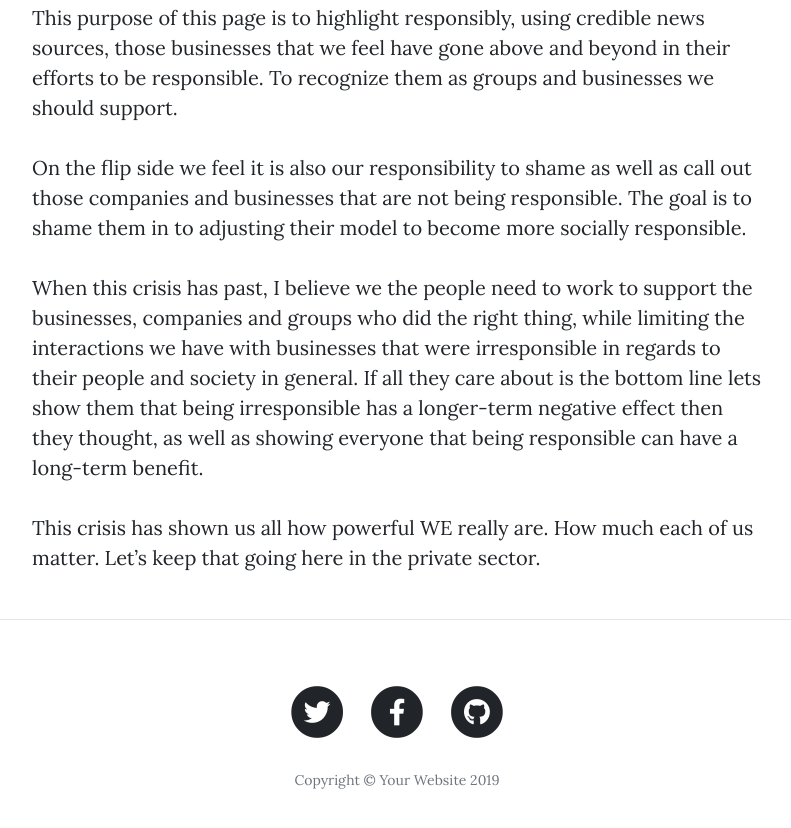
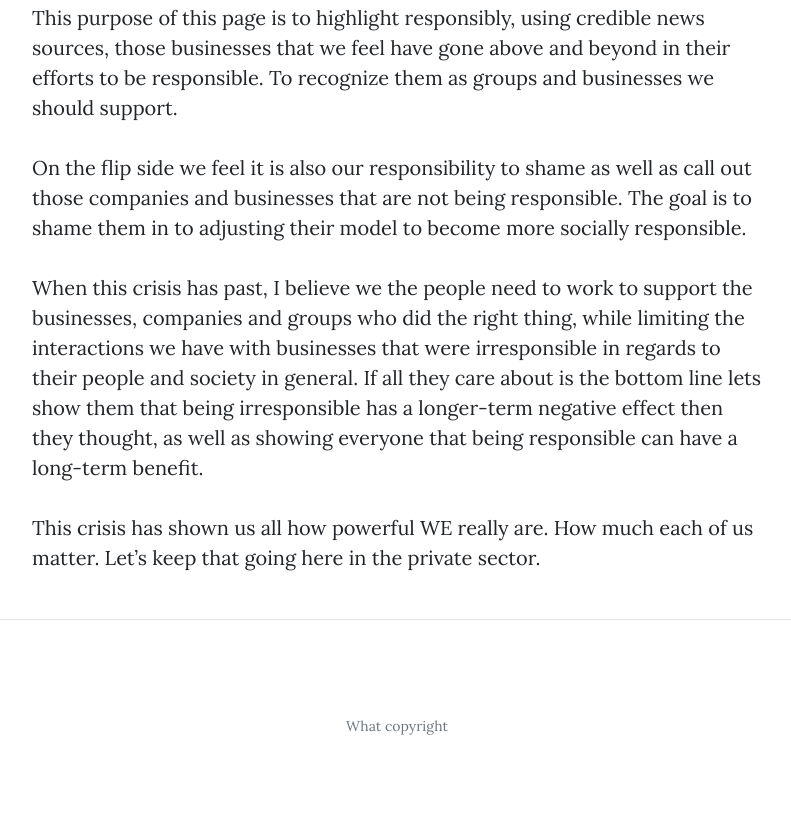
Before and after one commit to CovidBusinessList/CovidBusinessList.github.io, a plain HTML site: page about.html in a window 1280 px wide. Shown: the part 1239-2067 px from the top of the page, without its empty margins (243-1034 px from the left). After the commit the page ends 2041 px from the top, so only its background shows below. Drawn offline with nearby package versions, Linux system fonts and the light colour scheme.

Commit message:
Make pages match a bit more

```diff
--- a/about.html
+++ b/about.html
@@ -84,33 +84,7 @@
     <div class="container">
       <div class="row">
         <div class="col-lg-8 col-md-10 mx-auto">
-          <ul class="list-inline text-center">
-            <li class="list-inline-item">
-              <a href="#">
-                <span class="fa-stack fa-lg">
-                  <i class="fas fa-circle fa-stack-2x"></i>
-                  <i class="fab fa-twitter fa-stack-1x fa-inverse"></i>
-                </span>
-              </a>
-            </li>
-            <li class="list-inline-item">
-              <a href="#">
-                <span class="fa-stack fa-lg">
-                  <i class="fas fa-circle fa-stack-2x"></i>
-                  <i class="fab fa-facebook-f fa-stack-1x fa-inverse"></i>
-                </span>
-              </a>
-            </li>
-            <li class="list-inline-item">
-              <a href="#">
-                <span class="fa-stack fa-lg">
-                  <i class="fas fa-circle fa-stack-2x"></i>
-                  <i class="fab fa-github fa-stack-1x fa-inverse"></i>
-                </span>
-              </a>
-            </li>
-          </ul>
-          <p class="copyright text-muted">Copyright &copy; Your Website 2019</p>
+          <p class="copyright text-muted">What copyright</p>
         </div>
       </div>
     </div>
```
